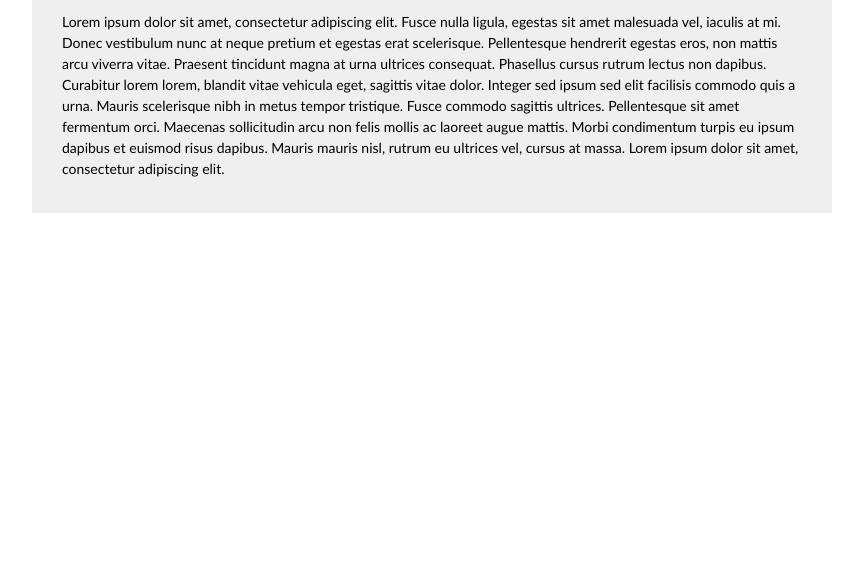
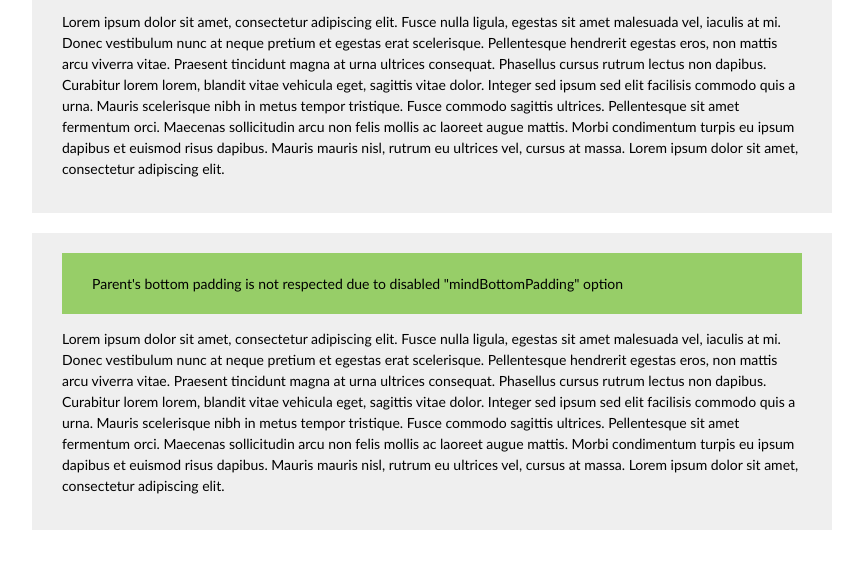
Before and after one commit to bbarakaci/fixto, a plain HTML site: page dev2.html in a window 1280 px wide. Shown: the part 2040-2609 px from the top of the page, without its empty margins (208-1071 px from the left). Drawn offline with Linux system fonts and the light colour scheme.

Commit message:
Add a "mindBottomPadding" option
fixes #23

```diff
--- a/dev2.html
+++ b/dev2.html
@@ -7,28 +7,35 @@
     <script src="src/fixto.js" type="text/javascript" charset="utf-8"></script>
 	<style>
         body {
-	    padding:20px;
+            padding: 20px;
             font: 14px/21px "Trebuchet MS", Helvetica, Verdana, sans-serif;
 
         }
+
         .csticky-holder {
             /*            transform: translate(0);
                         -webkit-transform: translate(0);*/
         }
-	    .csticky, .absolute {
+
+        .csticky,
+        .absolute,
+        .csticky-do-not-mind-bottom-padding {
             background: #97CE68;
             padding: 20px 30px;
         }
+
         .fl {
-	        float:left;
+            float: left;
         }
+
         ul {
-	        list-style-type:none;
-	        margin:0 auto;
+            list-style-type: none;
+            margin: 0 auto;
             max-width: 800px;
-	        padding:0;
+            padding: 0;
         }
-	    li{
+
+        li {
             background: #EFEFEF;
             padding: 20px 30px;
             margin-bottom: 20px;
@@ -83,14 +90,21 @@
                     </div>
 
                 <p>Lorem ipsum dolor sit amet, consectetur adipiscing elit. Fusce nulla ligula, egestas sit amet malesuada vel, iaculis at mi. Donec vestibulum nunc at neque pretium et egestas erat scelerisque. Pellentesque hendrerit egestas eros, non mattis arcu viverra vitae. Praesent tincidunt magna at urna ultrices consequat. Phasellus cursus rutrum lectus non dapibus. Curabitur lorem lorem, blandit vitae vehicula eget, sagittis vitae dolor. Integer sed ipsum sed elit facilisis commodo quis a urna. Mauris scelerisque nibh in metus tempor tristique. Fusce commodo sagittis ultrices. Pellentesque sit amet fermentum orci. Maecenas sollicitudin arcu non felis mollis ac laoreet augue mattis. Morbi condimentum turpis eu ipsum dapibus et euismod risus dapibus. Mauris mauris nisl, rutrum eu ultrices vel, cursus at massa. Lorem ipsum dolor sit amet, consectetur adipiscing elit.</p>
+            </li>
+            <li class="csticky-holder-do-not-mind-bottom-padding">
 
+                    <div class="csticky-do-not-mind-bottom-padding">
+                        Parent's bottom padding is not respected due to disabled "mindBottomPadding" option
+                    </div>
+
+                <p>Lorem ipsum dolor sit amet, consectetur adipiscing elit. Fusce nulla ligula, egestas sit amet malesuada vel, iaculis at mi. Donec vestibulum nunc at neque pretium et egestas erat scelerisque. Pellentesque hendrerit egestas eros, non mattis arcu viverra vitae. Praesent tincidunt magna at urna ultrices consequat. Phasellus cursus rutrum lectus non dapibus. Curabitur lorem lorem, blandit vitae vehicula eget, sagittis vitae dolor. Integer sed ipsum sed elit facilisis commodo quis a urna. Mauris scelerisque nibh in metus tempor tristique. Fusce commodo sagittis ultrices. Pellentesque sit amet fermentum orci. Maecenas sollicitudin arcu non felis mollis ac laoreet augue mattis. Morbi condimentum turpis eu ipsum dapibus et euismod risus dapibus. Mauris mauris nisl, rutrum eu ultrices vel, cursus at massa. Lorem ipsum dolor sit amet, consectetur adipiscing elit.</p>
             </li>
         </ul>
 
         <!-- <div class="absolute" style="position:absolute;top:20px;right:20px">
              Absolute Sticky
          </div> -->
-    <div style="height:700px"></div>
+    <div style="height:1000px"></div>
 
 
 
@@ -102,6 +116,11 @@
     $('.csticky').fixTo('.csticky-holder', {top: 0, useNativeSticky:true});
     // $('.absolute').fixTo('body');
 
+    $('.csticky-do-not-mind-bottom-padding').fixTo('.csticky-holder-do-not-mind-bottom-padding', {
+        top: 0,
+        mindBottomPadding: false,
+        useNativeSticky: false
+    });
 
 </script>
 </body>
--- a/grunt.js
+++ b/grunt.js
@@ -4,7 +4,7 @@ module.exports = function(grunt) {
   // Project configuration.
   grunt.initConfig({
     meta: {
-      version: '0.3.1',
+      version: '0.4.0',
       banner: '/*! fixto - v<%= meta.version %> - ' +
         '<%= grunt.template.today("yyyy-mm-dd") %>\n' +
         '* http://github.com/bbarakaci/fixto/' +
--- a/src/fixto.js
+++ b/src/fixto.js
@@ -428,7 +428,12 @@ var fixto = (function ($, window, document) {
 
         _onscroll: function _onscroll() {
             this._scrollTop = document.documentElement.scrollTop || document.body.scrollTop;
-            this._parentBottom = (this.parent.offsetHeight + this._fullOffset('offsetTop', this.parent)) - computedStyle.getFloat(this.parent, 'paddingBottom');
+            this._parentBottom = (this.parent.offsetHeight + this._fullOffset('offsetTop', this.parent));
+
+            if (this.options.mindBottomPadding !== false) {
+                this._parentBottom -= computedStyle.getFloat(this.parent, 'paddingBottom');
+            }
+
             if (!this.fixed) {
 
                 var childStyles = computedStyle.getAll(this.child);
```
Also changed, not shown: README.md. Lines whose indentation alone changed are shown as unchanged.
